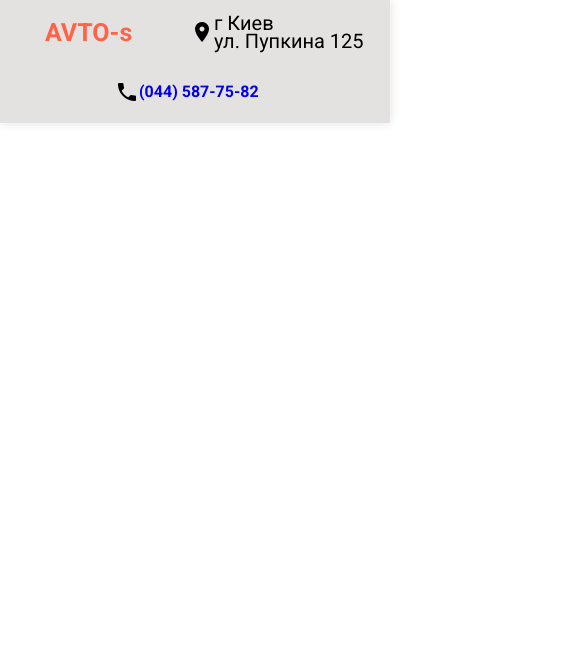
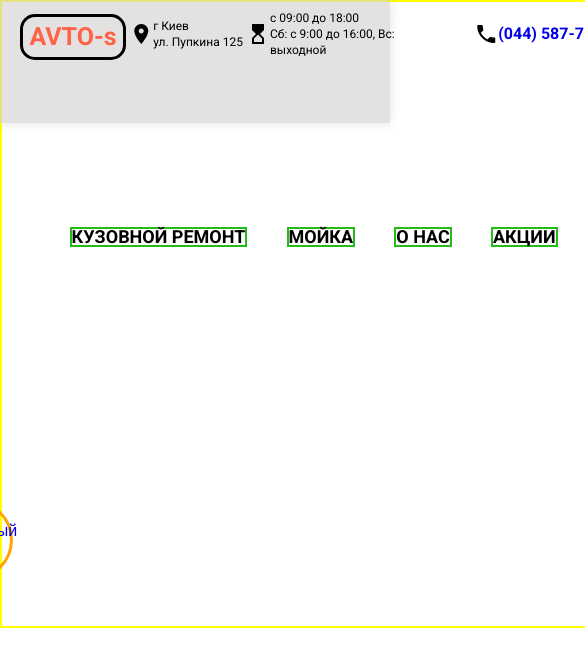
Before and after one commit to Kostya-pixel/Auto-Service-website, a website: page app/index.html in a window 390 px wide. Shown: the top 666 px of the page, 585 px wide, since content can reach past the window. Drawn offline with nearby package versions, Linux system fonts and the light colour scheme; files that its build step writes are made by us from their sources.

Commit message:
add nav menu

```diff
--- a/app/index.html
+++ b/app/index.html
@@ -41,6 +41,18 @@
               <button class="btn__callback"><a href="#">Обратный звонок</a></button>
             </div>
           </div>
+          <div class="header__bottom flex">
+            <div class="header__main-menu">
+              <ul class="header__menu-elem">
+                <li>Кузовной ремонт</li>
+                <li>Мойка</li>
+                <li>О нас</li>
+                <li>Акции</li>
+                <li>Контакты</li>
+                <li>Прайс</li>
+              </ul>
+            </div>
+          </div>
         </div>
       </div>
    </header>
--- a/app/styles/style.scss
+++ b/app/styles/style.scss
@@ -1,9 +1,10 @@
+$fz: 16px;
 body {
     font-family: 'Roboto', 'Gotham Pro', sans-serif;
     margin: 0;
     padding: 0;
-    font-size: 16px;
-    line-height: 18px;
+    font-size: 18px;
+    line-height: $fz;
     font-weight: 400;
     font-style: normal;
     color: #000;
@@ -22,9 +23,11 @@ a {
     text-decoration: none;
 }
 .wrapper{
-    position: absolute;
+    position: relative;
     padding-top: 124px;
-    // border: 2px solid yellow;
+    width: 100%;
+    height: 500px;
+    border: 2px solid yellow;
 
 }
 header {
@@ -35,13 +38,11 @@ header {
     left: 0;
     width: 100%;
     box-shadow: 0px 0px 10px rgba(0,0,0,0.12);
-    // border: 4px solid red;
     height: 123px;
 }
 .header__container {
     width: 1320px;
     margin-left: auto;
-    // border: 2px solid blue;
     margin-right: auto;
     width: 1320px;
     height: 123px;
@@ -49,14 +50,11 @@ header {
 .header__container-inner {
     padding-left: 10px;
     padding-right: 10px;
-    // border: 2px solid tomato;
     width: 1300px;
     height: 123px;
 }
 header .header__top {
-    // border-bottom: 1px solid #e7e7e7;
     padding: 14px 0;
-    // align-items: center;
 }
 .flex {
     display: flex;
@@ -70,73 +68,48 @@ header .header__top {
     display: flex;
     justify-content: center;
     align-items: center;
+    width: 200px;
+    height: 40px;
     & p {
     padding: 0;
     margin: 0;
     }
-    font-size: 12px;
+    font-size: $fz;
     margin-left: 57px;
-    // border: 1px solid orange;
+    // border: 2px solid orange;
 }
 .header__working-hours {
     display: flex;
     justify-content: center;
     align-items: center;
-    font-size: 12px;
+    width: 280px;
+    height: 40px;
+    font-size: $fz;
     padding-left: 23px;
+    // border: 2px solid red;
 }
-@media (max-width: 830px){
-    .header__working-hours{
-        display: none;
-    }
-}
+
 .header__phone-number {
     display: flex;
     justify-content: center;
     align-items: center;
+    width: 150px;
+    height: 40px;
     font-weight: 700;
-    font-size: 16px;
-    margin-left: 250px;
+    font-size: $fz;
+    margin-left: 150px;
     padding-left: 25px;
+    // border: 2px solid red;
+
 }
-@media (max-width: 1280px){
-    .header__phone-number{
-    margin-left: 100px;
-    }
-}
-@media (max-width: 1130px){
-    .header__phone-number{
-    margin-left: 50px;
-    }
-    .header__btn-callback{
-        & .btn__callback{
-        display: none;
-        }
-        display: none;
-    }
-}
-@media (max-width: 588px){
-    .header__phone-number{
-        position: absolute;
-        top: 80px;
-        left: 40px;
-    }
-    .header__address{
-        position: absolute;
-        margin-left: 180px;
-        font-size: 20px;
-    }
-    .header__logotype{
-        position: absolute;
-        right: 30px;
-    }
-}
+
 .header__btn-callback {
     display: flex;
     width: 200px;
     border-radius: 10px;
     & .btn__callback{
     width: 100%;
+    font-size: $fz;
     cursor: pointer;
     background: none;
     border-style: none;
@@ -148,18 +121,155 @@ header .header__top {
     }
     }
     margin-left: 63px;
+
 }
 .header__logotype {
     position: relative;
-    padding-top: 10px;
-    padding-left: 15px;
-    padding-right: 15px;
-    margin-left: 50px;
+    display: flex;
+    align-items: center;
+    justify-content: center;
+    width: 100px;
+    height: 40px;
     & a {
     color: tomato;
     font-size: 25px;
     font-weight: 700;
 }
-    // border: 1px solid #000;
+    border: 3px solid #000;
+    border-radius: 15px;
     text-align: center;
 }
+.header__bottom {
+border-top: 4px solid white;
+& .header__main-menu{
+    width: 100%;
+    & .header__menu-elem{
+        display: flex;
+        justify-content: space-around;
+        margin: 0;
+        list-style: none;
+        & li{
+        margin-top: 15px;
+        font-size: 18px;
+        font-weight: 600;
+        text-transform: uppercase;
+        border: 2px solid rgb(36, 189, 22);
+        }
+        li:hover {
+            cursor: pointer;
+            color: red;
+        }
+
+    }
+}
+}
+
+
+// медиазапросы___________________________________________________
+
+@media (max-width: 1280px){
+    .header__phone-number{
+    margin-left: 100px;
+    }
+}
+@media (max-width: 1130px){
+    .header__address{
+        margin-left: 100px;
+        font-size: 16px;
+    }
+    .header__phone-number{
+    margin-left: 50px;
+    }
+    .header__working-hours{
+        margin-left: 100px;
+        font-size: 16px;
+    }
+    .header__btn-callback{
+        position: absolute, static;
+        margin-left: -80px;
+        width: 80px;
+        height: 80px;
+        margin-top: 35%;
+        & .btn__callback{
+            width: 100px;
+            border-radius: 50%;
+            width: 100%;
+            cursor: pointer;
+            background: none;
+            border-style: none;
+            border-radius: 50%;
+            border: 3px solid orange;
+
+        }
+    }
+}
+@media (max-width: 830px){
+    .flex{
+        display: flex;
+        width: 810px;
+        // flex-direction: column;
+        height: 180px;
+    }
+    .header__logotype{
+        margin-left: 20px;
+
+    }
+    .header__address{
+        margin-left: 0px;
+        font-size: 20px;
+        margin-bottom: 10px;
+    }
+    .header__working-hours{
+        margin-left: 0px;
+        margin-bottom: 10px;
+        padding: 0;
+    }
+    .header__phone-number{
+        margin: 0;
+        }
+    .header__btn-callback{
+        position: absolute, static;
+        margin-left: 85%;
+        width: 80px;
+        height: 80px;
+        margin-top: 48%;
+    }
+
+}
+@media (max-width: 590px){
+    .flex{
+        display: flex;
+        // flex-direction: column;
+        width: 810px;
+        height: 180px;
+    }
+    .header__logotype{
+        margin-left: 10px;
+
+
+    }
+    .header__address{
+        width: 120px;
+        margin-left: 0px;
+        font-size: 12px;
+        margin-bottom: 10px;
+    }
+    .header__working-hours{
+        width: 200px;
+        margin-left: 0px;
+        margin-bottom: 10px;
+        padding: 0;
+        font-size: 12px;
+        // margin-left: -150px;
+    }
+    .header__phone-number{
+        // margin-left: -150px;
+        }
+    .header__btn-callback{
+        position: absolute, static;
+        width: 80px;
+        height: 80px;
+        margin-top: 60%;
+        margin-left: -85%;
+    }
+}
```
